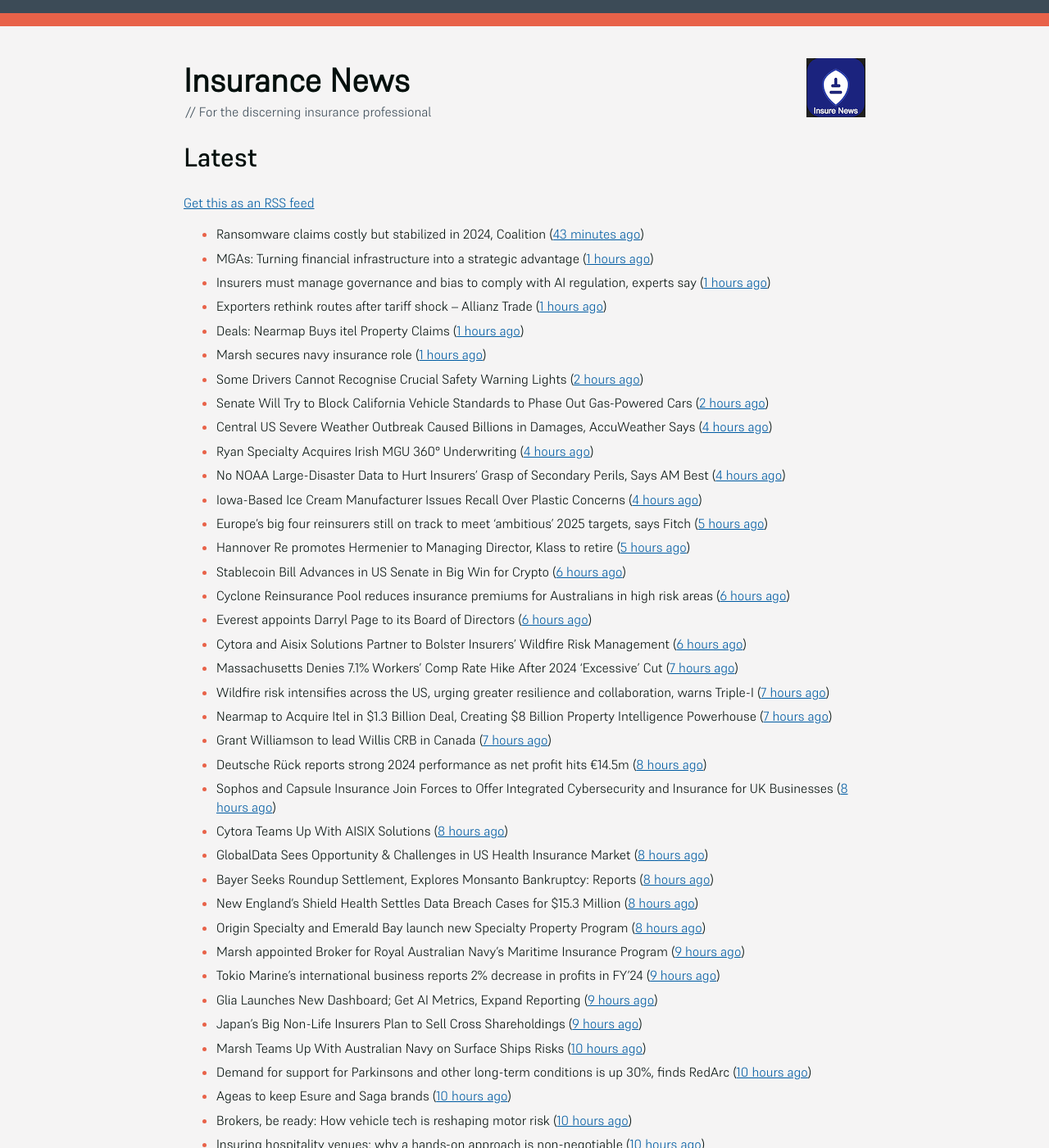
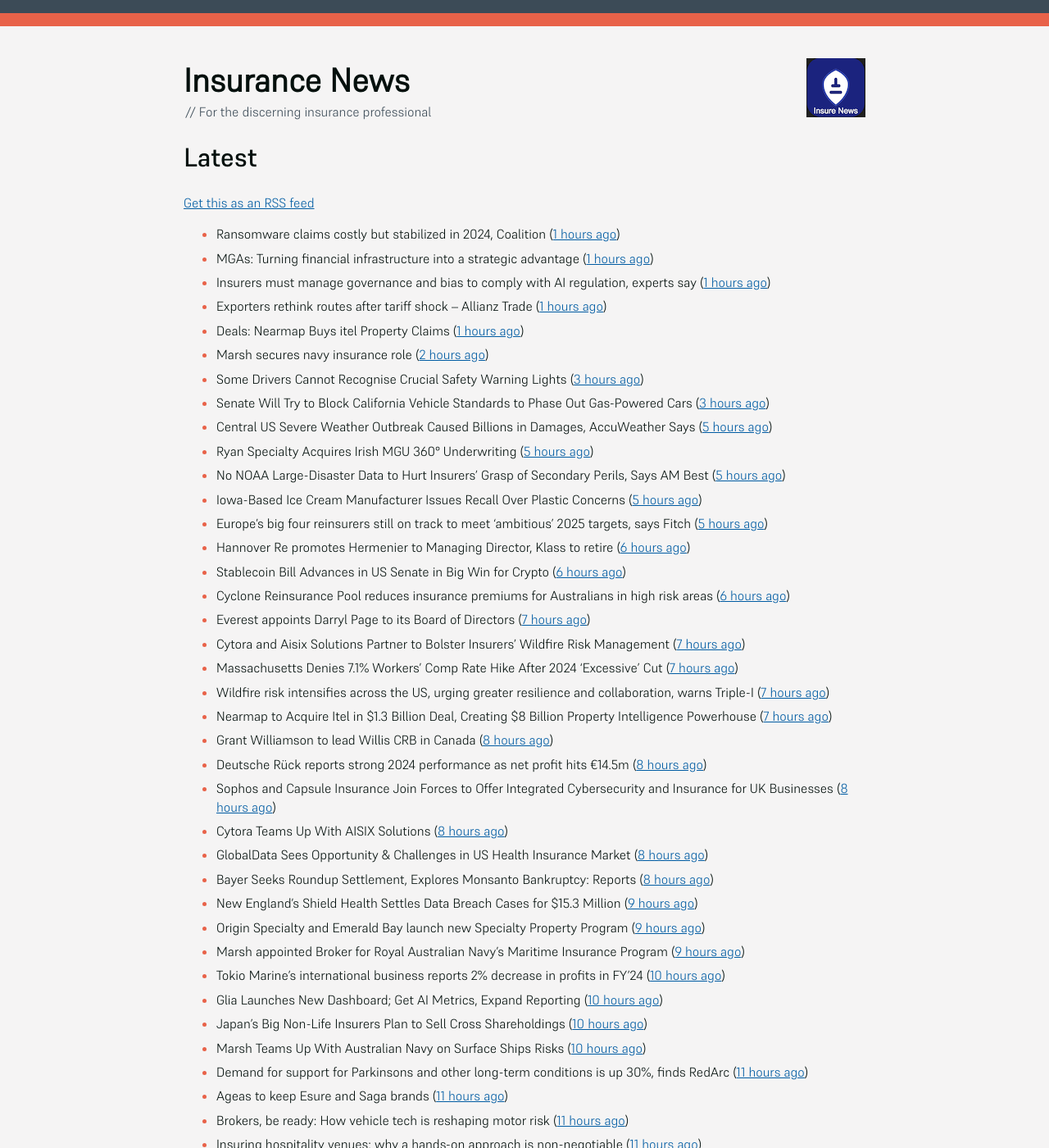
Before and after one commit to mat-0/feeds.thechels.uk, a Jekyll site: the page built from index.md, in a window 1280 px wide and 1400 px high. Shown: the whole window at 82% size. Built offline with Jekyll 4.4.1, drawn with Linux system fonts in a browser that asks for light colours; some of the changed text lies outside the part shown.

Commit message:
New Feed

```diff
--- a/index.md
+++ b/index.md
@@ -8,61 +8,61 @@ description: Latest Updates
 [Get this as an RSS feed](/feed.rss)
 
 <!-- news_marker starts -->
-- Ransomware claims costly but stabilized in 2024, Coalition ([43 minutes ago](https://www.dig-in.com/news/ransomware-claims-costly-but-stabilized-in-2024-coalition))
+- Ransomware claims costly but stabilized in 2024, Coalition ([1 hours ago](https://www.dig-in.com/news/ransomware-claims-costly-but-stabilized-in-2024-coalition))
 - MGAs: Turning financial infrastructure into a strategic advantage ([1 hours ago](https://www.dig-in.com/opinion/turning-financial-infrastructure-into-a-strategic-advantage))
 - Insurers must manage governance and bias to comply with AI regulation, experts say ([1 hours ago](https://www.dig-in.com/news/ai-governance-and-bias-become-compliance-issues-for-insurers))
 - Exporters rethink routes after tariff shock – Allianz Trade ([1 hours ago](https://www.insurancebusinessmag.com/uk/news/sme/exporters-rethink-routes-after-tariff-shock--allianz-trade-536347.aspx))
 - Deals: Nearmap Buys itel Property Claims ([1 hours ago](https://insurance-edge.net/2025/05/20/deals-nearmap-buys-itel-property-claims/))
-- Marsh secures navy insurance role ([1 hours ago](https://www.insurancebusinessmag.com/uk/news/construction-engineering/marsh-secures-navy-insurance-role-536336.aspx))
-- Some Drivers Cannot Recognise Crucial Safety Warning Lights ([2 hours ago](https://insurance-edge.net/2025/05/20/some-drivers-cannot-recognise-crucial-safety-warning-lights/))
-- Senate Will Try to Block California Vehicle Standards to Phase Out Gas-Powered Cars ([2 hours ago](https://www.insurancejournal.com/news/west/2025/05/20/824554.htm))
-- Central US Severe Weather Outbreak Caused Billions in Damages, AccuWeather Says ([4 hours ago](https://www.insurancejournal.com/news/midwest/2025/05/20/824523.htm))
-- Ryan Specialty Acquires Irish MGU 360° Underwriting ([4 hours ago](https://www.insurancejournal.com/news/international/2025/05/20/824530.htm))
-- No NOAA Large-Disaster Data to Hurt Insurers’ Grasp of Secondary Perils, Says AM Best ([4 hours ago](https://www.insurancejournal.com/news/national/2025/05/20/824515.htm))
-- Iowa-Based Ice Cream Manufacturer Issues Recall Over Plastic Concerns ([4 hours ago](https://www.insurancejournal.com/news/midwest/2025/05/20/824520.htm))
+- Marsh secures navy insurance role ([2 hours ago](https://www.insurancebusinessmag.com/uk/news/construction-engineering/marsh-secures-navy-insurance-role-536336.aspx))
+- Some Drivers Cannot Recognise Crucial Safety Warning Lights ([3 hours ago](https://insurance-edge.net/2025/05/20/some-drivers-cannot-recognise-crucial-safety-warning-lights/))
+- Senate Will Try to Block California Vehicle Standards to Phase Out Gas-Powered Cars ([3 hours ago](https://www.insurancejournal.com/news/west/2025/05/20/824554.htm))
+- Central US Severe Weather Outbreak Caused Billions in Damages, AccuWeather Says ([5 hours ago](https://www.insurancejournal.com/news/midwest/2025/05/20/824523.htm))
+- Ryan Specialty Acquires Irish MGU 360° Underwriting ([5 hours ago](https://www.insurancejournal.com/news/international/2025/05/20/824530.htm))
+- No NOAA Large-Disaster Data to Hurt Insurers’ Grasp of Secondary Perils, Says AM Best ([5 hours ago](https://www.insurancejournal.com/news/national/2025/05/20/824515.htm))
+- Iowa-Based Ice Cream Manufacturer Issues Recall Over Plastic Concerns ([5 hours ago](https://www.insurancejournal.com/news/midwest/2025/05/20/824520.htm))
 - Europe’s big four reinsurers still on track to meet ‘ambitious’ 2025 targets, says Fitch ([5 hours ago](https://www.reinsurancene.ws/europes-big-four-reinsurers-still-on-track-to-meet-ambitious-2025-targets-says-fitch/))
-- Hannover Re promotes Hermenier to Managing Director, Klass to retire ([5 hours ago](https://www.reinsurancene.ws/hannover-re-promotes-hermenier-to-managing-director-klass-to-retire/))
+- Hannover Re promotes Hermenier to Managing Director, Klass to retire ([6 hours ago](https://www.reinsurancene.ws/hannover-re-promotes-hermenier-to-managing-director-klass-to-retire/))
 - Stablecoin Bill Advances in US Senate in Big Win for Crypto ([6 hours ago](https://www.insurancejournal.com/news/national/2025/05/20/824512.htm))
 - Cyclone Reinsurance Pool reduces insurance premiums for Australians in high risk areas ([6 hours ago](https://www.reinsurancene.ws/cyclone-reinsurance-pool-reduces-insurance-premiums-for-australians-in-high-risk-areas/))
-- Everest appoints Darryl Page to its Board of Directors ([6 hours ago](https://www.reinsurancene.ws/everest-appoints-darryl-page-to-its-board-of-directors/))
-- Cytora and Aisix Solutions Partner to Bolster Insurers’ Wildfire Risk Management ([6 hours ago](https://www.insurtechinsights.com/cytora-and-aisix-solutions-partner-to-bolster-insurers-wildfire-risk-management/))
+- Everest appoints Darryl Page to its Board of Directors ([7 hours ago](https://www.reinsurancene.ws/everest-appoints-darryl-page-to-its-board-of-directors/))
+- Cytora and Aisix Solutions Partner to Bolster Insurers’ Wildfire Risk Management ([7 hours ago](https://www.insurtechinsights.com/cytora-and-aisix-solutions-partner-to-bolster-insurers-wildfire-risk-management/))
 - Massachusetts Denies 7.1% Workers’ Comp Rate Hike After 2024 ‘Excessive’ Cut ([7 hours ago](https://www.insurancejournal.com/news/east/2025/05/20/824489.htm))
 - Wildfire risk intensifies across the US, urging greater resilience and collaboration, warns Triple-I ([7 hours ago](https://www.reinsurancene.ws/wildfire-risk-intensifies-across-the-us-urging-greater-resilience-and-collaboration-warns-triple-i/))
 - Nearmap to Acquire Itel in $1.3 Billion Deal, Creating $8 Billion Property Intelligence Powerhouse ([7 hours ago](https://www.insurtechinsights.com/nearmap-to-acquire-itel-in-1-3-billion-deal-creating-8-billion-property-intelligence-powerhouse/))
-- Grant Williamson to lead Willis CRB in Canada ([7 hours ago](https://www.reinsurancene.ws/grant-williamson-to-lead-willis-crb-in-canada/))
+- Grant Williamson to lead Willis CRB in Canada ([8 hours ago](https://www.reinsurancene.ws/grant-williamson-to-lead-willis-crb-in-canada/))
 - Deutsche Rück reports strong 2024 performance as net profit hits €14.5m ([8 hours ago](https://www.reinsurancene.ws/deutsche-ruck-reports-strong-2024-performance-as-net-profit-hits-e14-5m/))
 - Sophos and Capsule Insurance Join Forces to Offer Integrated Cybersecurity and Insurance for UK Businesses ([8 hours ago](https://www.insurtechinsights.com/sophos-and-capsule-insurance-join-forces-to-offer-integrated-cybersecurity-and-insurance-for-uk-businesses/))
 - Cytora Teams Up With AISIX Solutions ([8 hours ago](https://insurance-edge.net/2025/05/20/cytora-teams-up-with-aisix-solutions/))
 - GlobalData Sees Opportunity & Challenges in US Health Insurance Market ([8 hours ago](https://insurance-edge.net/2025/05/20/globaldata-sees-opportunity-challenges-in-us-health-insurance-market/))
 - Bayer Seeks Roundup Settlement, Explores Monsanto Bankruptcy: Reports ([8 hours ago](https://www.insurancejournal.com/news/national/2025/05/20/824477.htm))
-- New England’s Shield Health Settles Data Breach Cases for $15.3 Million ([8 hours ago](https://www.insurancejournal.com/news/east/2025/05/20/824475.htm))
-- Origin Specialty and Emerald Bay launch new Specialty Property Program ([8 hours ago](https://www.reinsurancene.ws/origin-specialty-and-emerald-bay-launch-new-specialty-property-program/))
+- New England’s Shield Health Settles Data Breach Cases for $15.3 Million ([9 hours ago](https://www.insurancejournal.com/news/east/2025/05/20/824475.htm))
+- Origin Specialty and Emerald Bay launch new Specialty Property Program ([9 hours ago](https://www.reinsurancene.ws/origin-specialty-and-emerald-bay-launch-new-specialty-property-program/))
 - Marsh appointed Broker for Royal Australian Navy’s Maritime Insurance Program ([9 hours ago](https://www.reinsurancene.ws/marsh-appointed-broker-for-royal-australian-navys-maritime-insurance-program/))
-- Tokio Marine’s international business reports 2% decrease in profits in FY’24 ([9 hours ago](https://www.reinsurancene.ws/tokio-marines-international-business-reports-2-decrease-in-profits-in-fy24/))
-- Glia Launches New Dashboard; Get AI Metrics, Expand Reporting ([9 hours ago](https://insurance-edge.net/2025/05/20/glia-launches-new-dashboard-get-ai-metrics-expand-reporting/))
-- Japan’s Big Non-Life Insurers Plan to Sell Cross Shareholdings ([9 hours ago](https://www.insurancejournal.com/news/international/2025/05/20/824468.htm))
+- Tokio Marine’s international business reports 2% decrease in profits in FY’24 ([10 hours ago](https://www.reinsurancene.ws/tokio-marines-international-business-reports-2-decrease-in-profits-in-fy24/))
+- Glia Launches New Dashboard; Get AI Metrics, Expand Reporting ([10 hours ago](https://insurance-edge.net/2025/05/20/glia-launches-new-dashboard-get-ai-metrics-expand-reporting/))
+- Japan’s Big Non-Life Insurers Plan to Sell Cross Shareholdings ([10 hours ago](https://www.insurancejournal.com/news/international/2025/05/20/824468.htm))
 - Marsh Teams Up With Australian Navy on Surface Ships Risks ([10 hours ago](https://insurance-edge.net/2025/05/20/marsh-teams-up-with-australian-navy-on-surface-ships-risks/))
-- Demand for support for Parkinsons and other long-term conditions is up 30%, finds RedArc ([10 hours ago](https://ifamagazine.com/demand-for-support-for-parkinsons-and-other-long-term-conditions-is-up-30-finds-redarc/))
-- Ageas to keep Esure and Saga brands ([10 hours ago](https://www.postonline.co.uk/news/7957788/ageas-to-keep-esure-and-saga-brands))
-- Brokers, be ready: How vehicle tech is reshaping motor risk ([10 hours ago](https://www.insurancebusinessmag.com/uk/news/auto-motor/brokers-be-ready-how-vehicle-tech-is-reshaping-motor-risk-536269.aspx))
-- Insuring hospitality venues: why a hands-on approach is non-negotiable ([10 hours ago](https://www.insurancebusinessmag.com/uk/news/hospitality/insuring-hospitality-venues-why-a-handson-approach-is-nonnegotiable-536268.aspx))
-- Motor premiums decline again while home insurance shows signs of stabilising – Pearson Ham ([10 hours ago](https://www.insurancebusinessmag.com/uk/news/auto-motor/motor-premiums-decline-again-while-home-insurance-shows-signs-of-stabilising--pearson-ham-536267.aspx))
-- Ryan Specialty acquires 360° Underwriting to expand in Irish construction market ([10 hours ago](https://www.insurancebusinessmag.com/uk/news/breaking-news/ryan-specialty-acquires-360-underwriting-to-expand-in-irish-construction-market-536266.aspx))
-- MS Amlin sees profits fall ([10 hours ago](https://www.insurancebusinessmag.com/uk/news/breaking-news/ms-amlin-sees-profits-fall-536259.aspx))
+- Demand for support for Parkinsons and other long-term conditions is up 30%, finds RedArc ([11 hours ago](https://ifamagazine.com/demand-for-support-for-parkinsons-and-other-long-term-conditions-is-up-30-finds-redarc/))
+- Ageas to keep Esure and Saga brands ([11 hours ago](https://www.postonline.co.uk/news/7957788/ageas-to-keep-esure-and-saga-brands))
+- Brokers, be ready: How vehicle tech is reshaping motor risk ([11 hours ago](https://www.insurancebusinessmag.com/uk/news/auto-motor/brokers-be-ready-how-vehicle-tech-is-reshaping-motor-risk-536269.aspx))
+- Insuring hospitality venues: why a hands-on approach is non-negotiable ([11 hours ago](https://www.insurancebusinessmag.com/uk/news/hospitality/insuring-hospitality-venues-why-a-handson-approach-is-nonnegotiable-536268.aspx))
+- Motor premiums decline again while home insurance shows signs of stabilising – Pearson Ham ([11 hours ago](https://www.insurancebusinessmag.com/uk/news/auto-motor/motor-premiums-decline-again-while-home-insurance-shows-signs-of-stabilising--pearson-ham-536267.aspx))
+- Ryan Specialty acquires 360° Underwriting to expand in Irish construction market ([11 hours ago](https://www.insurancebusinessmag.com/uk/news/breaking-news/ryan-specialty-acquires-360-underwriting-to-expand-in-irish-construction-market-536266.aspx))
+- MS Amlin sees profits fall ([11 hours ago](https://www.insurancebusinessmag.com/uk/news/breaking-news/ms-amlin-sees-profits-fall-536259.aspx))
 - Aviva targets midmarket with updated multinational proposition ([11 hours ago](https://www.postonline.co.uk/broker/7957787/aviva-targets-midmarket-with-updated-multinational-proposition))
 - USAA Names Brian Goldman as New Chief Risk Officer ([12 hours ago](https://www.insurtechinsights.com/usaa-names-brian-goldman-as-new-chief-risk-officer/))
-- FCA defends decision to ditch insurance CPD ([12 hours ago](https://www.postonline.co.uk/news/7957780/fca-defends-decision-to-ditch-insurance-cpd))
+- FCA defends decision to ditch insurance CPD ([13 hours ago](https://www.postonline.co.uk/news/7957780/fca-defends-decision-to-ditch-insurance-cpd))
 - People Moves: Boroughs Named Chubb Group Vice Chairman, Hogan Succeeds Boroughs as Investment Officer; Cushing Named Head of Construction at Zurich NA ([14 hours ago](https://www.insurancejournal.com/news/national/2025/05/20/824390.htm))
 - More Tornadoes Plow Through Central US, Leaving Thousands Without Power ([14 hours ago](https://www.insurancejournal.com/news/southeast/2025/05/20/824450.htm))
 - Ministry of Justice's Legal Aid Agency suspends services amid cyberattack ([14 hours ago](https://www.insurancebusinessmag.com/uk/news/cyber/ministry-of-justices-legal-aid-agency-suspends-services-amid-cyberattack-536241.aspx))
-- Aviva on how a garden can protect your property from extreme weather ([14 hours ago](https://www.insurancebusinessmag.com/uk/news/property-insurance/aviva-on-how-a-garden-can-protect-your-property-from-extreme-weather-536238.aspx))
-- Allianz unveils Unity Awards ([14 hours ago](https://www.insurancebusinessmag.com/uk/news/breaking-news/allianz-unveils-unity-awards-536237.aspx))
-- AmTrust International reports progress in Turkey ([14 hours ago](https://www.insurancebusinessmag.com/uk/news/breaking-news/amtrust-international-reports-progress-in-turkey-536236.aspx))
+- Aviva on how a garden can protect your property from extreme weather ([15 hours ago](https://www.insurancebusinessmag.com/uk/news/property-insurance/aviva-on-how-a-garden-can-protect-your-property-from-extreme-weather-536238.aspx))
+- Allianz unveils Unity Awards ([15 hours ago](https://www.insurancebusinessmag.com/uk/news/breaking-news/allianz-unveils-unity-awards-536237.aspx))
+- AmTrust International reports progress in Turkey ([15 hours ago](https://www.insurancebusinessmag.com/uk/news/breaking-news/amtrust-international-reports-progress-in-turkey-536236.aspx))
 - Could Your Tech Stack Use a Spring Cleaning? How to Reduce Insurance IT Complexity with APIs ([15 hours ago](https://www.insurancejournal.com/blogs/agentsync/2025/05/20/822951.htm))
 - Driverless Trucking Firm Aurora Puts Human Back in Driver’s Seat ([15 hours ago](https://www.insurancejournal.com/news/southcentral/2025/05/20/824443.htm))
 - Big Interview: Jason Richards, Swiss Re ([15 hours ago](https://www.postonline.co.uk/reinsurance/7957541/big-interview-jason-richards-swiss-re))
-- APCIA: Record Shows ‘Minimal Complaints’ on Hurricane Milton, Helene Claims ([15 hours ago](https://www.insurancejournal.com/news/national/2025/05/20/824364.htm))
-- Italy’s Data Watchdog Fines AI Company Replika’s Developer $5.6 Million ([15 hours ago](https://www.insurancejournal.com/news/international/2025/05/20/824403.htm))
+- APCIA: Record Shows ‘Minimal Complaints’ on Hurricane Milton, Helene Claims ([16 hours ago](https://www.insurancejournal.com/news/national/2025/05/20/824364.htm))
+- Italy’s Data Watchdog Fines AI Company Replika’s Developer $5.6 Million ([16 hours ago](https://www.insurancejournal.com/news/international/2025/05/20/824403.htm))
 - EY Negligently Missed Huge Fraud at Collapsed Hospital Operator, $3B UK Trial Hears ([16 hours ago](https://www.insurancejournal.com/news/international/2025/05/20/824369.htm))
 - EU Will Propose to G7 Nations a Reduction in Sanctions Price Cap for Russian Oil ([16 hours ago](https://www.insurancejournal.com/news/international/2025/05/20/824398.htm))
 - Motion Specialty Launches Lloyd’s MGU, Founded by Former Hiscox Executives ([16 hours ago](https://www.insurancejournal.com/news/international/2025/05/20/824409.htm))
```
